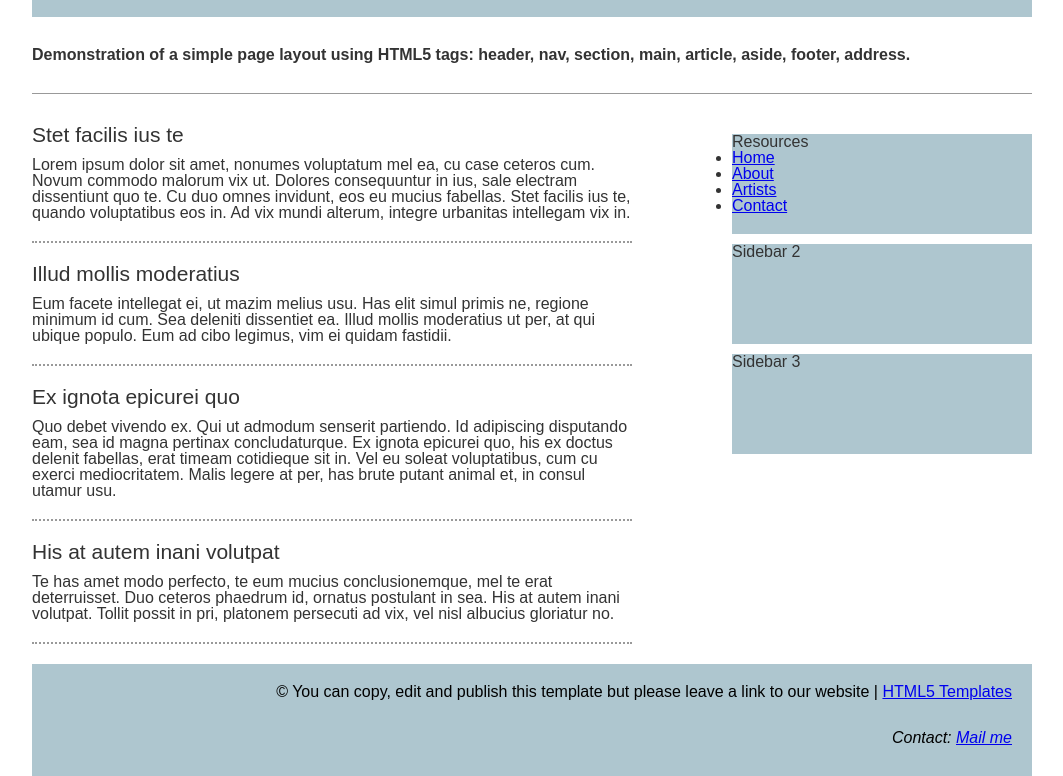
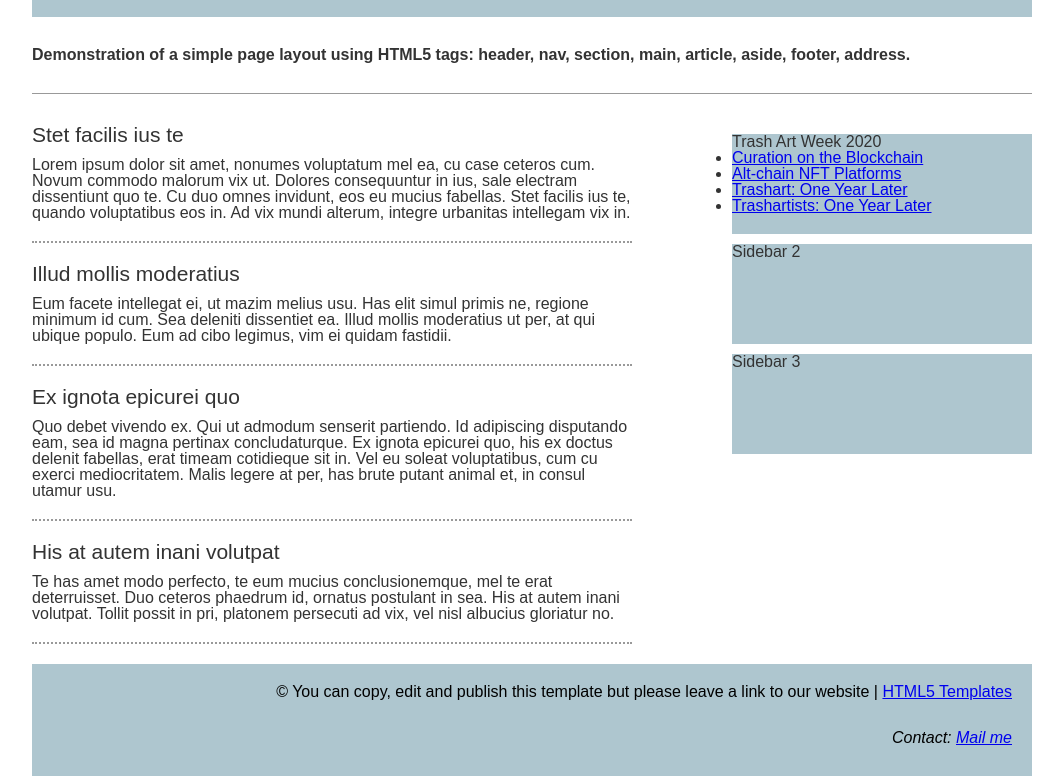
Before and after one commit to ericprhodes/trashartsupply, a plain HTML site: page index.html in a window 1280 px wide. Shown: the part 53-829 px from the top of the page, without its empty margins (108-1171 px from the left). Drawn offline with Linux system fonts and the light colour scheme.

Commit message:
Update index.html

```diff
--- a/index.html
+++ b/index.html
@@ -17,7 +17,7 @@
 		<!-- <nav>
 			<ul>
 				<li><a href="/">Home</a>
-				<li><a href="/">About</a>
+				<li><a href="/">Trash Art Week</a>
 				<li><a href="/">Artists</a>
 				<li><a href="/">Contact</a>
 			</ul>
@@ -46,12 +46,12 @@
 			</article>
 		</main>
 		<aside>
-			<div>Resources
+			<div>Trash Art Week 2020
 			<ul>
-				<li><a href="/">Home</a>
-				<li><a href="/">About</a>
-				<li><a href="/">Artists</a>
-				<li><a href="/">Contact</a>
+				<li><a href="https://www.youtube.com/watch?v=3rtO27csUjY">Curation on the Blockchain</a>
+				<li><a href="https://www.youtube.com/watch?v=Ny-XXlf8K44">Alt-chain NFT Platforms</a>
+				<li><a href="https://www.youtube.com/watch?v=1H2_It2gJuA">Trashart: One Year Later</a>
+				<li><a href="https://www.youtube.com/watch?v=TTvMOoiP8YY">Trashartists: One Year Later</a>
 			</ul>
 			</div>
 			<div>Sidebar 2</div>
```
